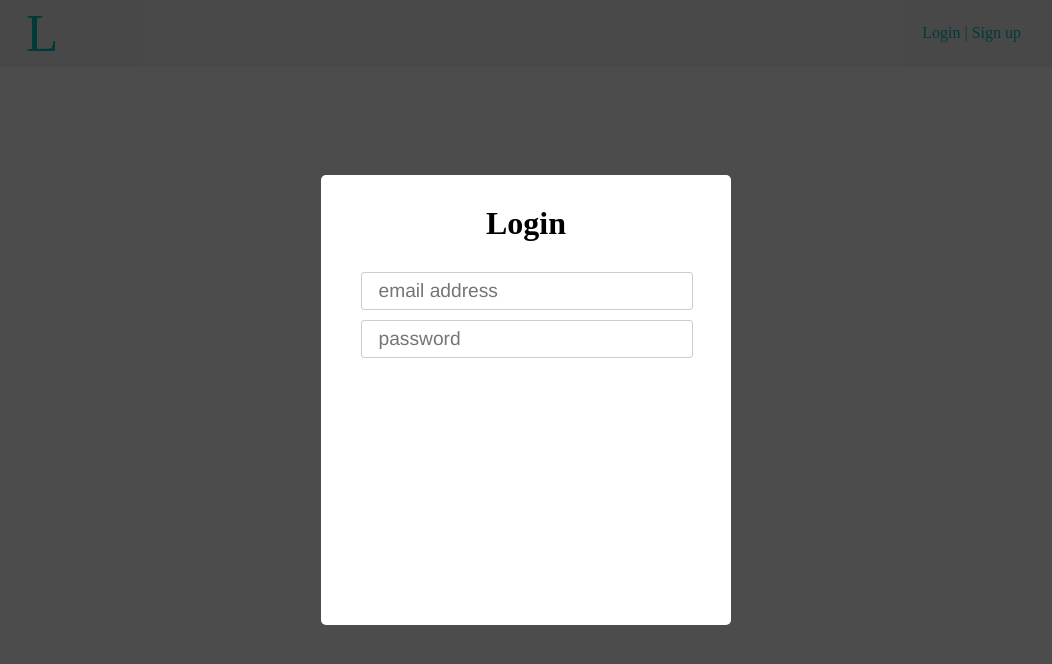
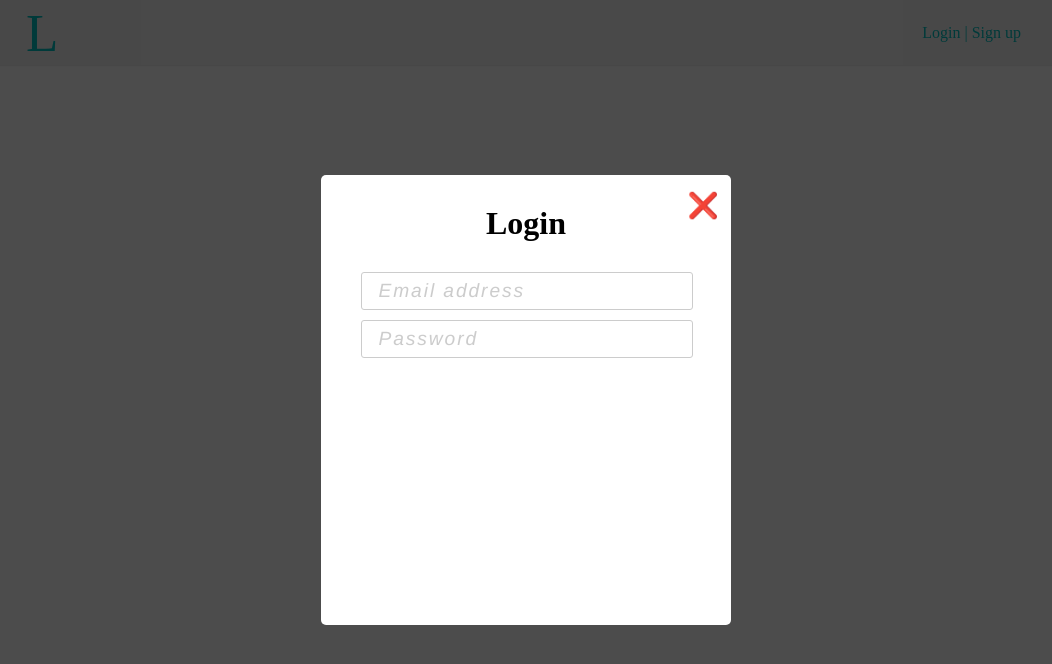
Before and after one commit to drewcoparker/logn, a React (Create React App) app in the folder frontend/: page / in a window 1280 px wide. Both pictures are taken after a click on the element "Login | Sign up". Shown: the top 664 px of the page, without its empty margins (114-1166 px from the left). Built offline with nearby package versions, Linux system fonts and the light colour scheme; a web font is replaced by a local one.

Commit message:
Added a close modal button

```diff
--- a/frontend/src/components/LoginModal.js
+++ b/frontend/src/components/LoginModal.js
@@ -20,14 +20,19 @@ class LoginModal extends Component {
         return (
             <div className="modal-state">
                 <div className="modal">
+                    <div className="modal-wrapper">
+                        <div className="button-wrapper" onClick={this.closeModal}>
+                            <div className="close-modal-button"></div>
+                        </div>
                         <div className="modal-header">
                             <h1>Login</h1>
                         </div>
                         <div className="modal-body">
                             <form>
-                            <input id="email-input" placeholder="email address" type="text" />
-                            <input id="password-input" placeholder="password" type="text" />
+                                <input id="email-input" placeholder="Email address" type="text" />
+                                <input id="password-input" placeholder="Password" type="text" />
                             </form>
+                        </div>
                     </div>
                 </div>
                 <div className="overlay" onClick={this.closeModal}></div>
--- a/frontend/src/styles.css
+++ b/frontend/src/styles.css
@@ -102,18 +102,56 @@ body {
 }
 
 /* line 104, ../compass/sass/styles.scss */
+.modal-wrapper {
+  position: relative;
+}
+
+/* line 108, ../compass/sass/styles.scss */
+.button-wrapper {
+  position: absolute;
+  top: -21px;
+  right: 8px;
+}
+
+/* line 114, ../compass/sass/styles.scss */
+.close-modal-button {
+  height: 40px;
+  width: 40px;
+  position: relative;
+  border-radius: 3px;
+}
+/* line 119, ../compass/sass/styles.scss */
+.close-modal-button:hover {
+  cursor: pointer;
+}
+
+/* line 124, ../compass/sass/styles.scss */
+.close-modal-button:after {
+  position: absolute;
+  top: 0;
+  bottom: 0;
+  left: 0;
+  right: 0;
+  content: "\274c";
+  /* use the hex value here... */
+  font-size: 25px;
+  line-height: 43px;
+  text-align: center;
+}
+
+/* line 136, ../compass/sass/styles.scss */
 .modal-header {
   font-family: "Asul";
   text-align: center;
   margin: 30px 40px;
 }
 
-/* line 110, ../compass/sass/styles.scss */
+/* line 142, ../compass/sass/styles.scss */
 .modal-body {
   margin: 0 40px;
 }
 
-/* line 114, ../compass/sass/styles.scss */
+/* line 146, ../compass/sass/styles.scss */
 #email-input, #password-input {
   border: 1px solid #ccc;
   height: 36px;
@@ -122,6 +160,12 @@ body {
   margin-bottom: 10px;
   border-radius: 3px;
   font-family: helvetica;
-  color: #000;
   font-size: 1.2rem;
 }
+
+/* line 157, ../compass/sass/styles.scss */
+::placeholder {
+  color: rgba(153, 153, 153, 0.5);
+  letter-spacing: 0.12rem;
+  font-style: italic;
+}
```
Lines whose indentation alone changed are shown as unchanged.
